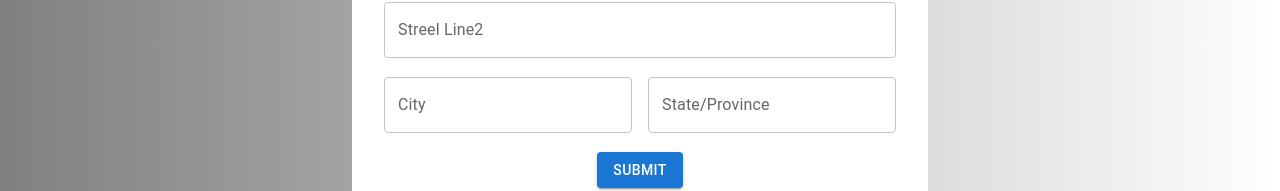
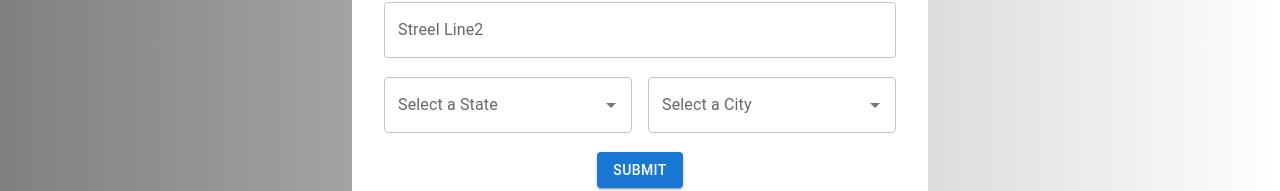
Before and after one commit to zaid-bp/material_ui, a React (Vite) app: page / in a window 1280 px wide. Shown: the part 465-656 px from the top of the page. Built offline with nearby package versions, Linux system fonts and the light colour scheme.

Commit message:
dropdown added

```diff
--- a/src/Input/Form.tsx
+++ b/src/Input/Form.tsx
@@ -1,12 +1,35 @@
-import { TextField, Typography, Stack, Button } from '@mui/material';
+import { TextField, Typography, Stack, Button, FilledTextFieldProps, OutlinedTextFieldProps, StandardTextFieldProps, TextFieldVariants } from '@mui/material';
 import { Formik, Field, Form, FormikHelpers, ErrorMessage } from 'formik';
 import * as yup from 'yup';
+import Autocomplete from '@mui/material/Autocomplete';
+import { JSX } from 'react/jsx-runtime';
 
+
+const cities = [
+'Karachi',
+'Lahore',
+'Islamabad',
+'Faisalabad',
+'Rawalpindi',
+'Multan',
+'Peshawar',
+'Quetta',
+'Sialkot',
+'Gujranwala'
+];
+const provinces = [
+  "Punjab",
+  "Sindh",
+  "Khyber Pakhtunkhwa",
+  "Balochistan",
+  "Gilgit-Baltistan",
+  "Azad Jammu and Kashmir"
+];
 const validationSchema = yup.object().shape({
   firstName: yup.string().required('First Name is required'),
   lastName: yup.string().required('Last Name is required'),
   city: yup.string().required('City is required'),
-  state: yup.string().required('State is required'),
+  selectedProvince: yup.string().required('State is required'),
   addLine2: yup.string().required('addredd is required'),
   addLine1: yup.string().required('addredd is required'),
 });
@@ -28,7 +51,7 @@ interface Values {
   firstName: string;
   lastName: string;
   city: string;
-  state:string;
+  selectedProvince:string;
   addLine1:string;
   addLine2:string;
 }
@@ -43,16 +66,19 @@ function Myform() {
           firstName: '',
           lastName: '',
           city: '',
-          state:'',
+          selectedProvince:'',
           addLine1:'',
           addLine2:'',
         }}
 
         validationSchema={validationSchema}
+
         onSubmit={(
           values: Values,
           { setSubmitting }: FormikHelpers<Values>
+
         ) => {
+
           setTimeout(() => {
             alert(JSON.stringify(values, null, 2));
             setSubmitting(false);
@@ -61,7 +87,7 @@ function Myform() {
 
       >
 
-{({ errors }) => (
+{({ errors, values, handleChange, handleBlur }) => (
   <Form style={formStyle}>
   <Stack>
   <Typography variant='h4' fontWeight={'bold'}>SignUp</Typography>
@@ -120,7 +146,7 @@ function Myform() {
       />
 
       <Stack direction={'row'} spacing={2}>
-        <Field
+        {/* <Field
           id="standard-basic"
           as={TextField}
           name='city'
@@ -128,10 +154,8 @@ function Myform() {
           variant="outlined"
           helperText={<ErrorMessage name="city" />}
           error={Boolean(errors.city)?true:false}
-
-        />
-
-          <Field
+        /> */}
+          {/* <Field
           id="standard-basic"
           as={TextField}
           name='state'
@@ -139,8 +163,47 @@ function Myform() {
           variant="outlined"
           helperText={<ErrorMessage name="state" />}
           error={Boolean(errors.state)?true:false}
+        /> */}
+          <Autocomplete
+            name="selectedProvince"
+            value={values.selectedProvince}
+            onChange={(_event, stateVal) => handleChange('selectedProvince')(stateVal)}
+            fullWidth
+            // onBlur={handleBlur('city')}
+            options={provinces}
+            renderInput={(params) => (
+              <TextField
+                {...params}
+                label="Select a State"
+                variant="outlined"
+                error={Boolean(errors.selectedProvince)}
+                helperText={<ErrorMessage name="selectedProvince" />}
+              />
+            )}
+          />
 
-        />
+          <Autocomplete
+            name="city"
+            value={values.city}
+            onChange={(_event, cityVal) => handleChange('city')(cityVal)}
+            fullWidth
+            // onBlur={handleBlur('city')}
+            options={cities}
+            renderInput={(params) => (
+              <TextField
+                {...params}
+                label="Select a City"
+                variant="outlined"
+                error={Boolean(errors.city)}
+                helperText={<ErrorMessage name="city" />}
+              />
+            )}
+          />
+
+
+
+
+
       </Stack>
 
     <Stack alignItems={'center'}>
```
